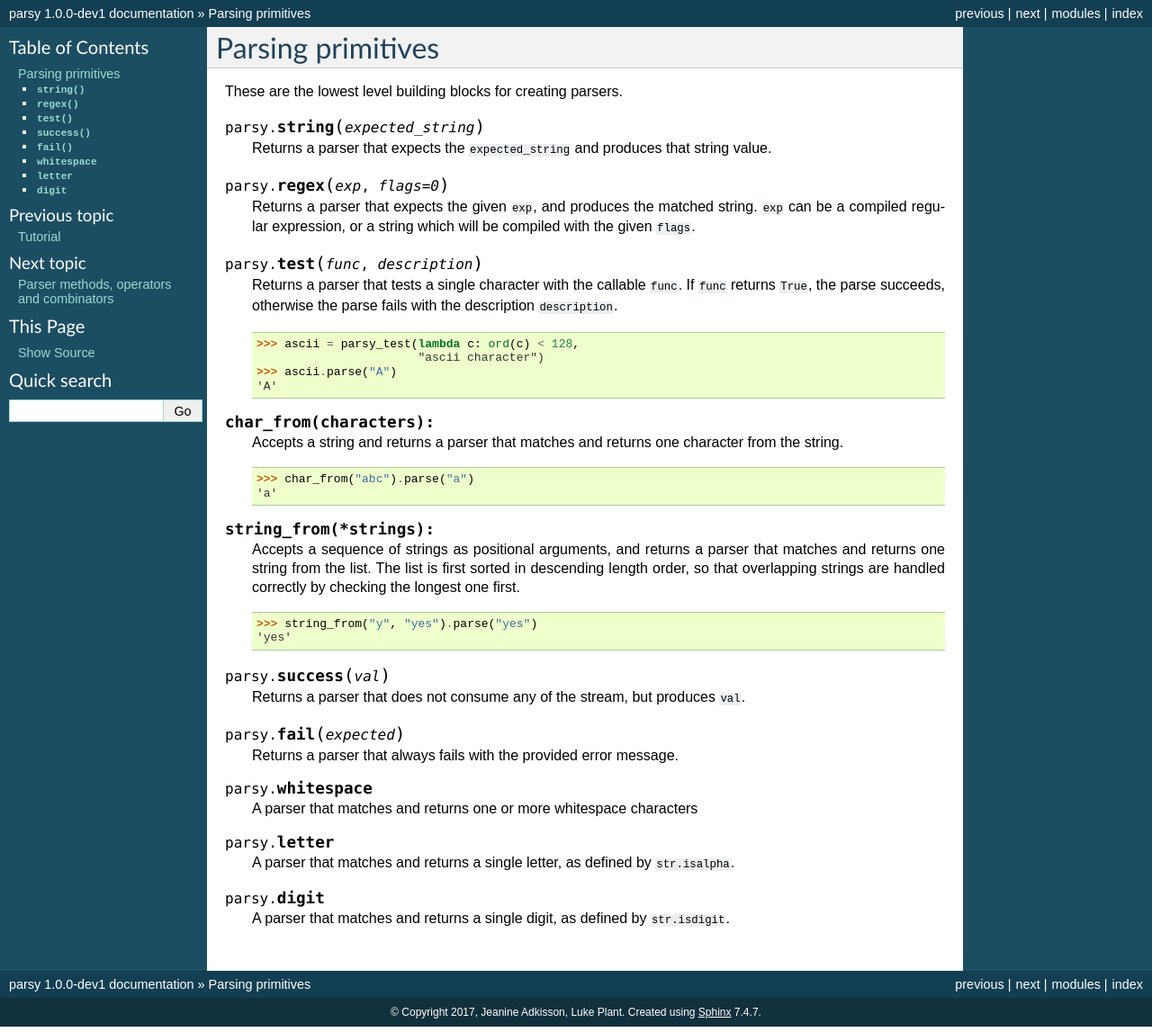
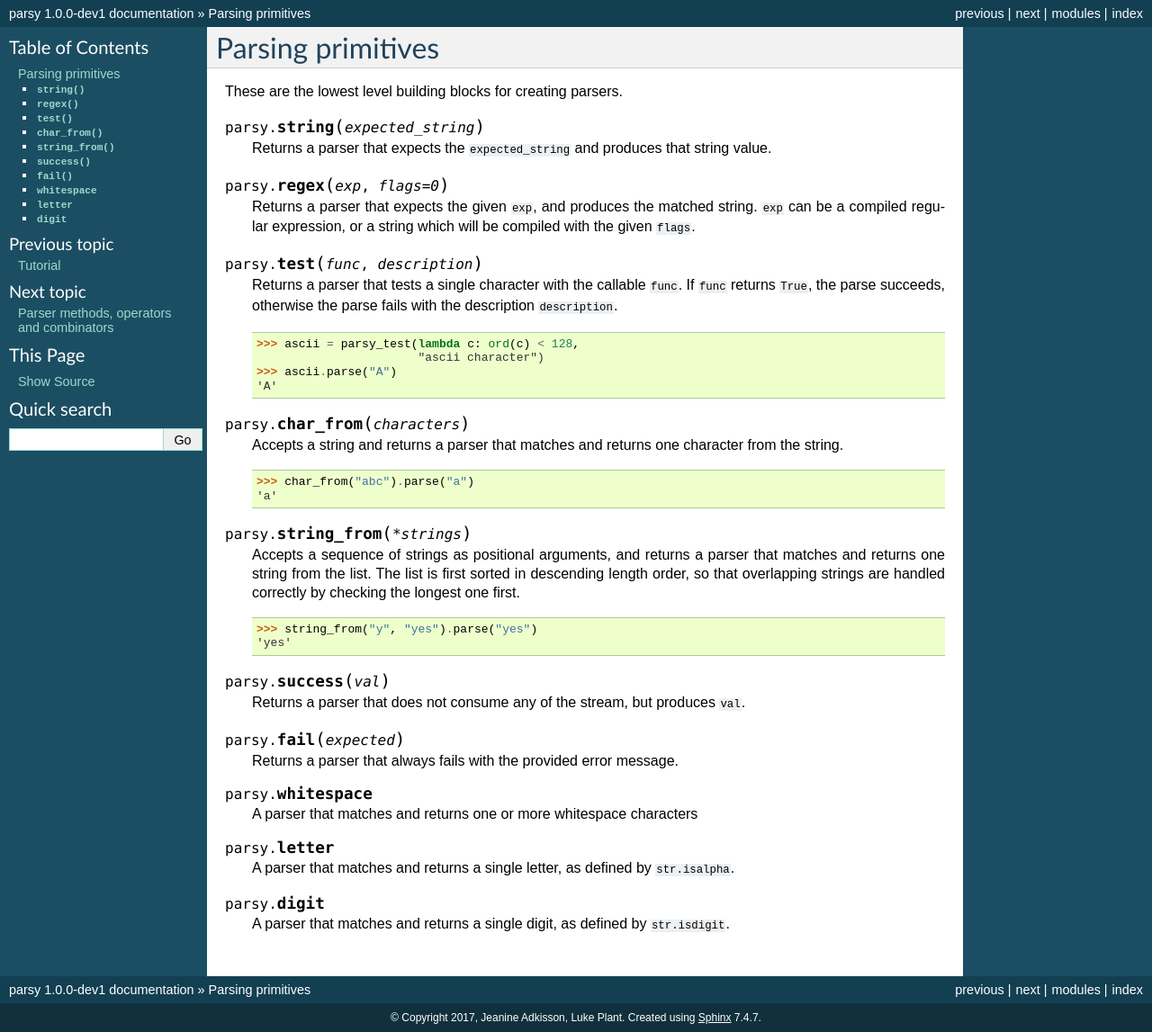
Before and after one commit to python-parsy/parsy, a Sphinx documentation site: the page built from docs/primitives.rst, in a window 1280 px wide. Shown: the whole page at 90% size. Built offline with Sphinx 7.4.7, drawn with Linux system fonts in a browser that asks for light colours.

Commit message:
Corrected/updated docs

```diff
--- a/docs/history.rst
+++ b/docs/history.rst
@@ -11,6 +11,9 @@ History and release notes
   the parser was given a default description of the function name,
   which hides all useful internal info there might be.
 * Added :meth:`Parser.sep_by`
+* Added :func:`test`
+* Added :func:`char_from`
+* Added :func:`string_from`
 
 
 0.9.0 - 2017-09-28
--- a/docs/primitives.rst
+++ b/docs/primitives.rst
@@ -30,7 +30,7 @@ These are the lowest level building blocks for creating parsers.
       >>> ascii.parse("A")
       'A'
 
-.. function:: char_from(characters):
+.. function:: char_from(characters)
 
    Accepts a string and returns a parser that matches and returns one character
    from the string.
@@ -40,7 +40,7 @@ These are the lowest level building blocks for creating parsers.
       >>> char_from("abc").parse("a")
       'a'
 
-.. function:: string_from(*strings):
+.. function:: string_from(*strings)
 
    Accepts a sequence of strings as positional arguments, and returns a parser
    that matches and returns one string from the list. The list is first sorted
```
